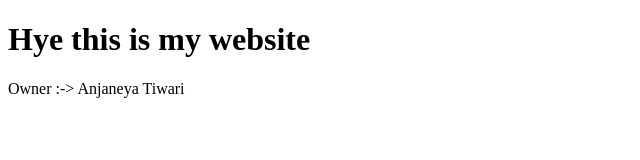
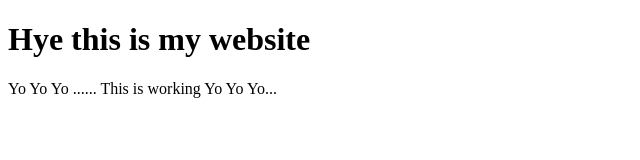
Before and after one commit to ptiwari6239/AWS-codebuild, a plain HTML site: page index.html in a window 1280 px wide. Shown: the whole page, without its empty margins (0-640 px from the left). Drawn offline with Linux system fonts and the light colour scheme.

Commit message:
Update index.html

```diff
--- a/index.html
+++ b/index.html
@@ -5,7 +5,7 @@
 Hye this is my website
 </h1>
 <p>
-Owner :-> Anjaneya Tiwari
+Yo Yo Yo ...... This is working Yo Yo Yo...
 </p>
 </body>
 </html>
```
